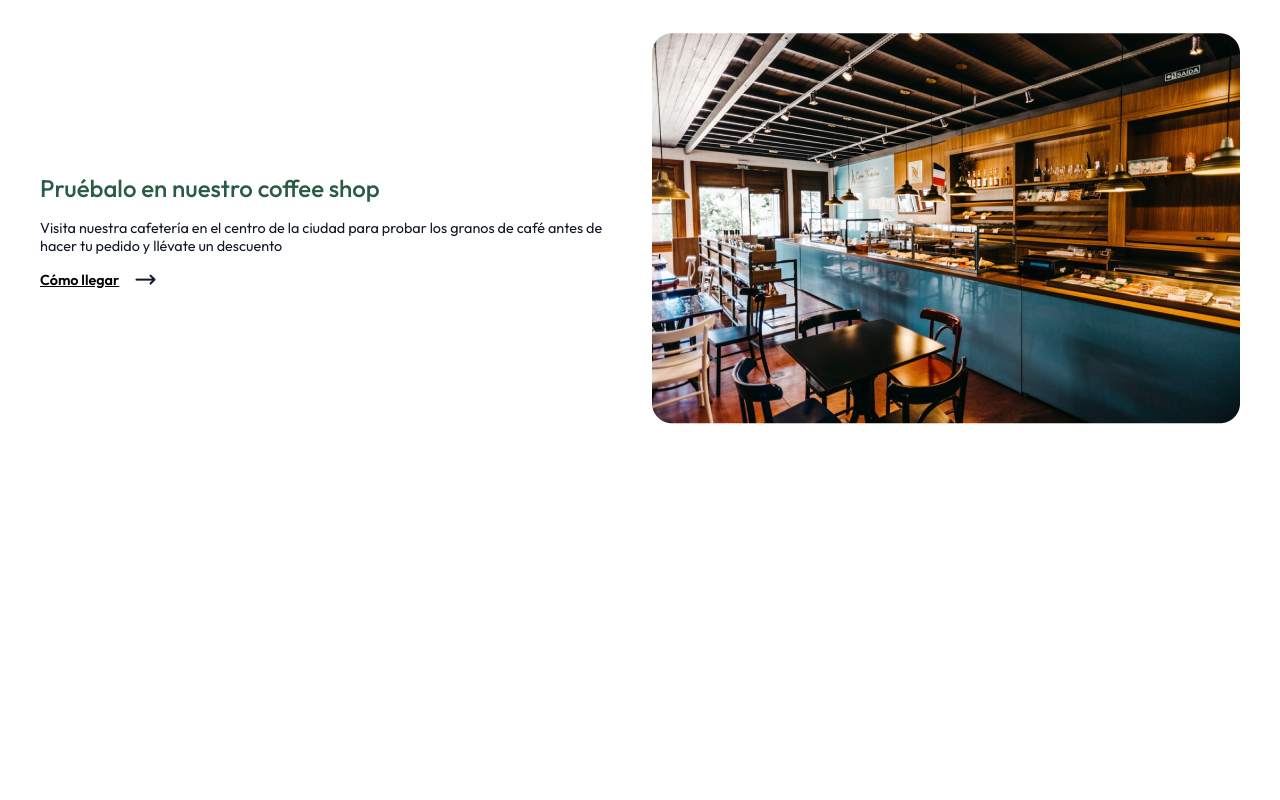
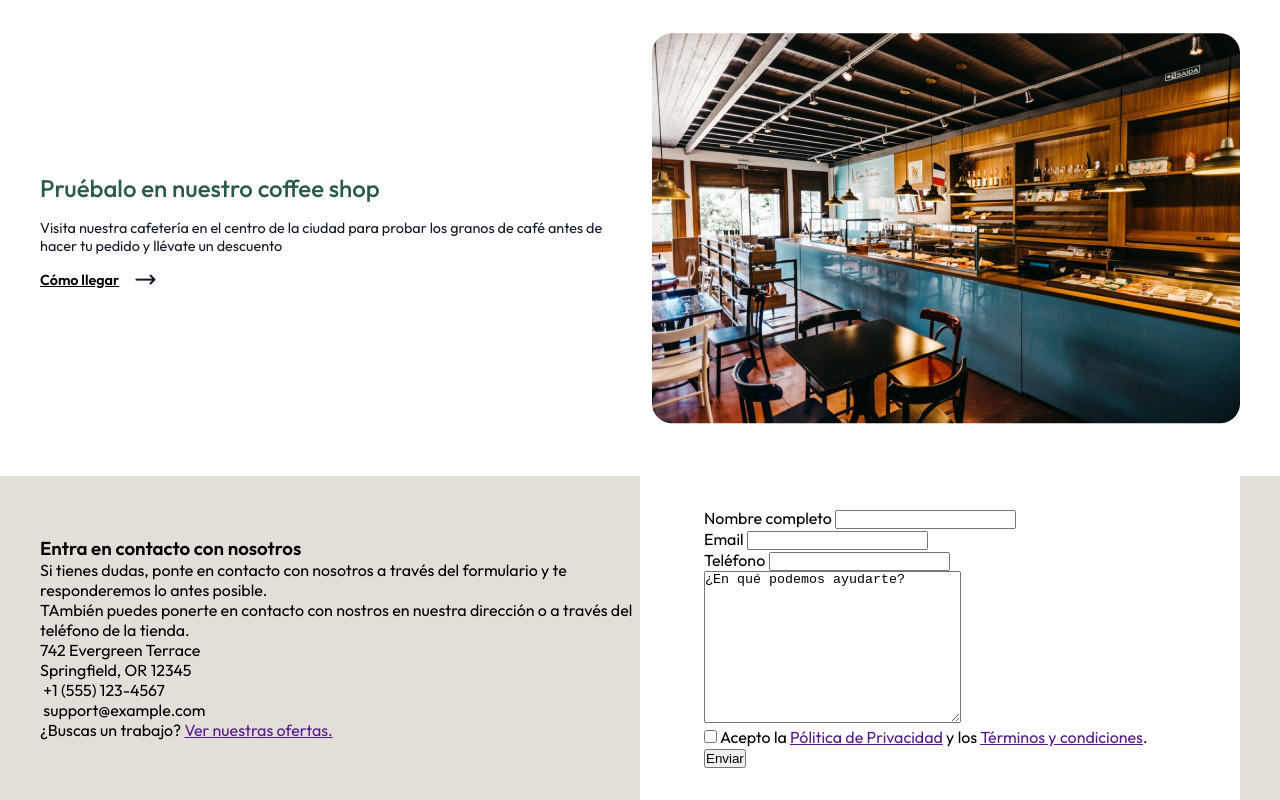
Before and after one commit to DaniPhilo/cafe_de_altura, a plain HTML site: page index.html in a window 1280 px wide. Shown: the part 2155-2955 px from the top of the page. Before the commit the page ends 2631 px from the top, so only its background shows below. Drawn offline with Linux system fonts and the light colour scheme.

Commit message:
Contact section html created

```diff
--- a/index.html
+++ b/index.html
@@ -194,6 +194,58 @@
                 </div>
             </div>
         </section>
+        <section class="contact-section">
+            <div class="contact-section-container">
+                <div class="contact-content">
+                    <div class="contact-content-header">
+                        <h3>Entra en contacto con nosotros</h3>
+                        <p>Si tienes dudas, ponte en contacto con nosotros a través del formulario y te responderemos lo antes posible.</p>
+                    </div>
+                    <div class="contact-content-info">
+                        <p>TAmbién puedes ponerte en contacto con nostros en nuestra dirección o a través del teléfono de la tienda.</p>
+                        <div class="contact-address">
+                            <p>742 Evergreen Terrace</p>
+                            <p>Springfield, OR 12345</p>
+                        </div>
+                        <div class="contact-details">
+                            <div class="contact-phone">
+                                <img src="" alt="">
+                                <span>+1 (555) 123-4567</span>
+                            </div>
+                            <div class="contact-email">
+                                <img src="" alt="">
+                                <span>support@example.com</span>
+                            </div>
+                        </div>
+                        <p>¿Buscas un trabajo? <a href="">Ver nuestras ofertas.</a></p>
+                    </div>
+                </div>
+                <div class="contact-form">
+                    <form action="">
+                       <div class="form-name">
+                        <label for="name">Nombre completo</label>
+                        <input type="text" name="name" id="name">
+                    </div>
+                    <div class="form-email">
+                        <label for="email">Email</label>
+                        <input type="email" name="email" id="email">
+                    </div>
+                    <div class="form-phone">
+                        <label for="phone">Teléfono</label>
+                        <input type="number" name="phone" id="phone">
+                    </div>
+                    <div class="form-textarea">
+                        <textarea name="message" id="message" cols="30" rows="10">¿En qué podemos ayudarte?</textarea>
+                    </div>
+                    <div class="form-privacy">
+                        <input type="checkbox" name="privacy" id="privacy">
+                        <label for="privacy">Acepto la <a href="">Pólitica de Privacidad</a> y los <a href="">Términos y condiciones</a>.</label>
+                    </div>
+                    <input type="submit" value="Enviar">
+                    </form>
+                </div>
+            </div>
+        </section>
     </main>
 
 </body>
--- a/resources/css/main.css
+++ b/resources/css/main.css
@@ -504,3 +504,39 @@ nav>ul>li>a {
 .feature-img-container > img {
     width: 100%;
 }
+
+/*** CONTACT SECTION ***/
+
+.contact-section {
+    display: flex;
+    justify-content: center;
+    align-items: center;
+
+    width: 100%;
+
+    background-color: #E3DED7;
+    padding: 0rem 2.5rem;
+}
+
+.contact-section-container {
+    display: flex;
+    justify-content: center;
+    align-items: center;
+
+    width: 100%;
+}
+
+.contact-content {
+    width: 50%;
+}
+
+.contact-form {
+    width: 50%;
+    padding: 2rem 3rem;
+
+    background-color: #fff;
+}
+
+.contact-form > form {
+    padding: 0rem 1rem;
+}
```
